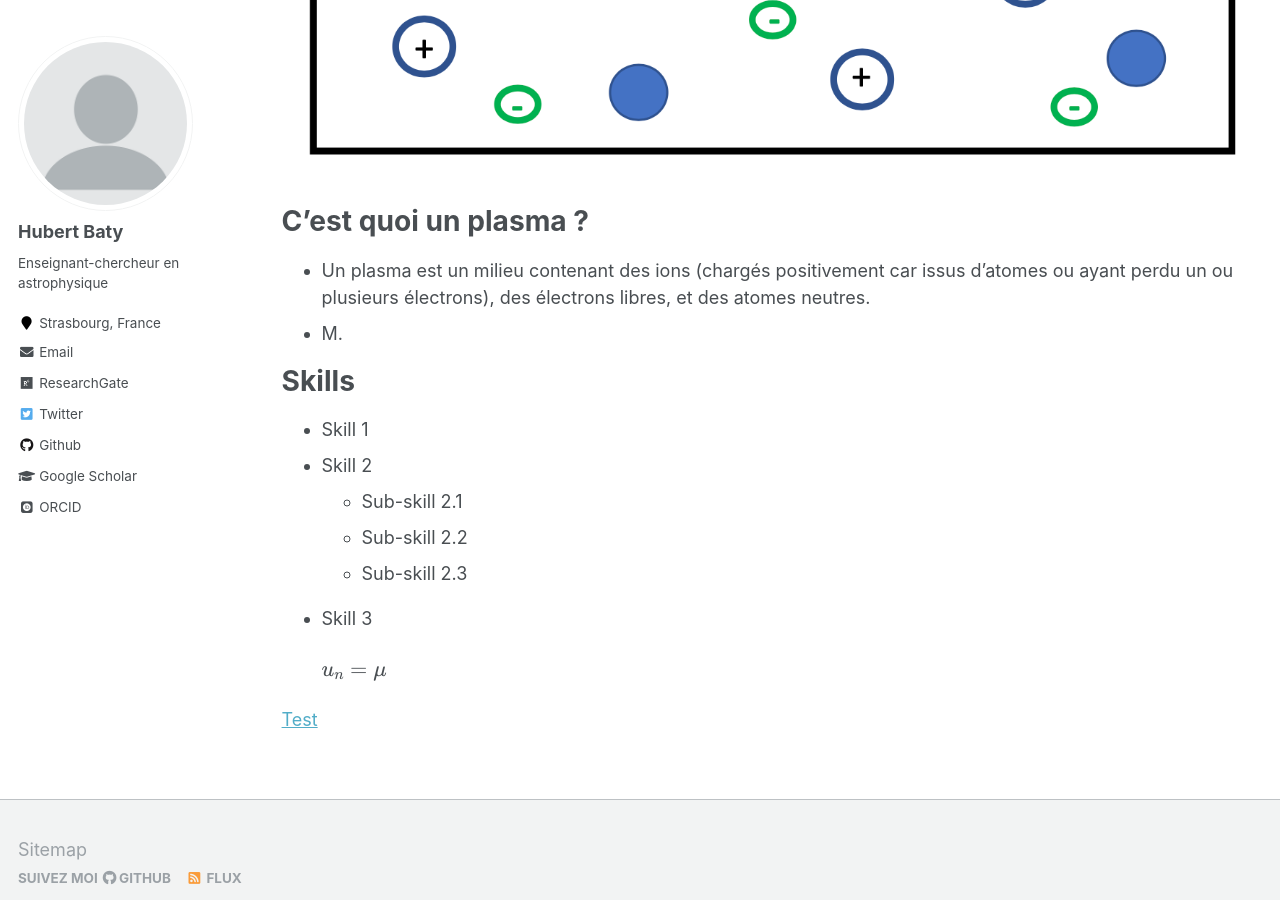
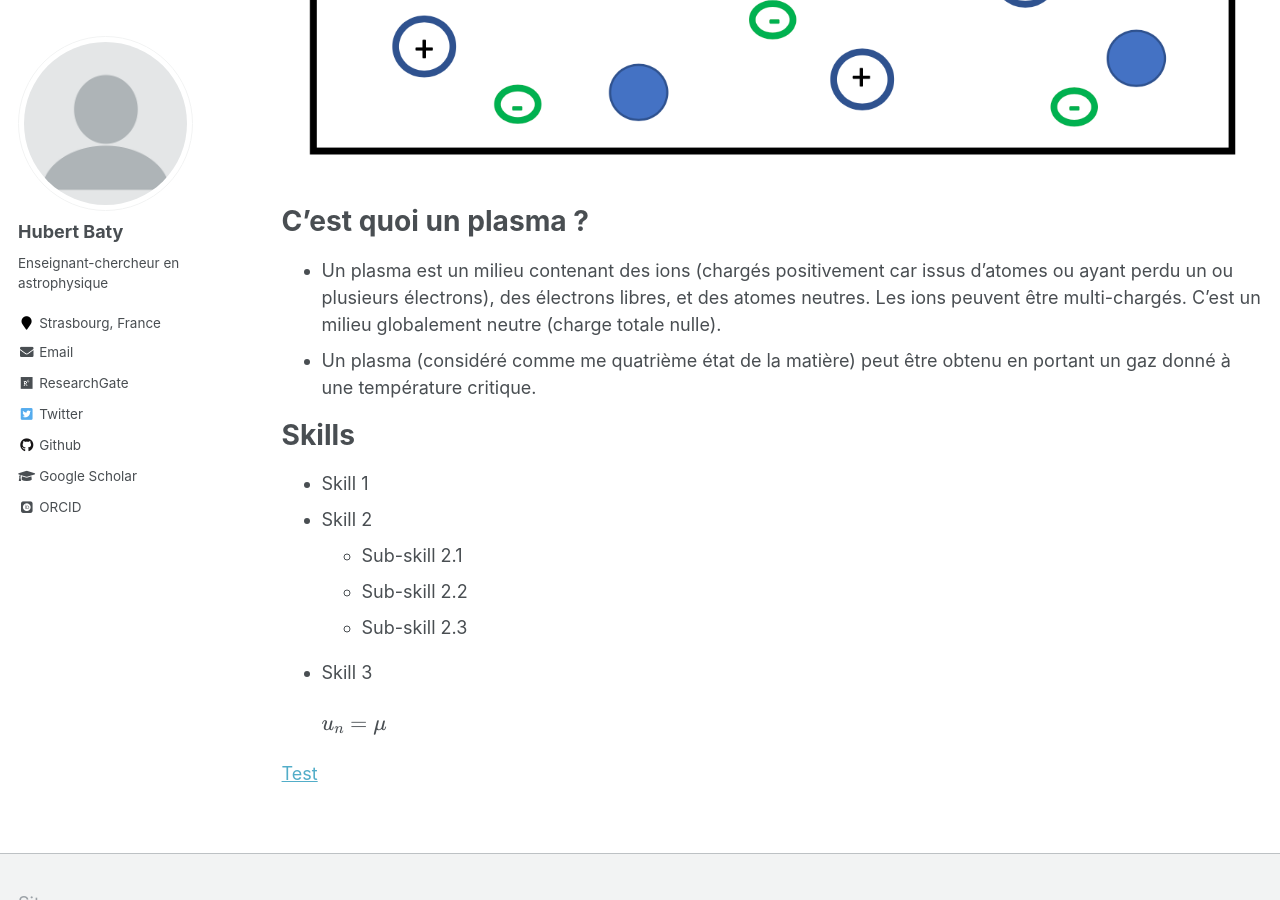
Before and after one commit to hubertbaty/hubertbaty.github.io, a Jekyll site: the page built from _pages/plasma.md, in a window 1280 px wide and 900 px high, scrolled down 898 px. Built offline with Jekyll 4.4.1, drawn with Linux system fonts in a browser that asks for light colours; some web fonts are replaced; formulas are drawn with MathJax 3.

Commit message:
Update plasma.md

```diff
--- a/_pages/plasma.md
+++ b/_pages/plasma.md
@@ -16,8 +16,8 @@ redirect_from:
 C'est quoi un plasma ?
 ======
 * Un plasma est un milieu contenant des ions (chargés positivement car issus d'atomes ou ayant perdu un ou plusieurs électrons), des
-électrons libres, et des atomes neutres.
-* M.
+électrons libres, et des atomes neutres. Les ions peuvent être multi-chargés. C'est un milieu globalement neutre (charge totale nulle).
+* Un plasma (considéré comme me quatrième état de la matière) peut être obtenu en portant un gaz donné à une température critique.
 
 
 
```
